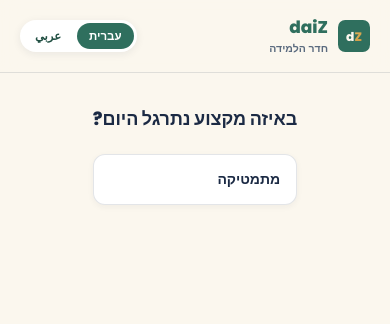
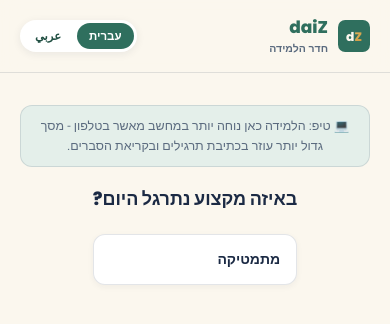
Before and after one commit to ammar1911/zivo-whasapp, a website: page site/chat.html in a window 390 px wide. Both pictures are taken after a click on the button "עברית". Drawn offline with Linux system fonts and the light colour scheme; no server answers.

Commit message:
Add files via upload

```diff
--- a/site/chat.html
+++ b/site/chat.html
@@ -51,9 +51,21 @@
 
   .picker-wrap{ flex:1; overflow-y:auto; padding:32px 20px; display:flex; flex-direction:column; align-items:center; }
   .picker-title{ font-family:'Poppins','Heebo',sans-serif; font-weight:800; font-size:18px; margin-bottom:20px; text-align:center; }
-  .grade-grid{ display:flex; gap:12px; }
+  .device-note{
+    display:none; background:var(--teal-tint,#E4EFEA); border:1px solid var(--line,#e2e2e2);
+    border-radius:12px; padding:10px 16px; font-size:12.5px; color:var(--muted,#667);
+    max-width:420px; margin:0 auto 18px; line-height:1.6; text-align:center;
+  }
+  @media (max-width: 640px){
+    .device-note{ display:block; }
+  }
+  .grade-grid{ display:flex; flex-wrap:wrap; gap:12px; justify-content:center; }
   .grade-btn{ background:#fff; border:1px solid var(--line); border-radius:14px; padding:20px 30px; font-family:'IBM Plex Mono',monospace; font-weight:700; font-size:22px; color:var(--ink); cursor:pointer; box-shadow:0 2px 8px rgba(30,42,68,0.06); }
   .grade-btn:hover{ border-color:var(--teal); }
+  @media (max-width: 640px){
+    .grade-grid{ flex-direction:column; align-items:stretch; }
+    .grade-btn{ width:100%; padding:16px 20px; font-size:19px; }
+  }
   .topic-list{ display:flex; flex-direction:column; gap:10px; width:100%; max-width:460px; }
   .topic-btn{ background:#fff; border:1px solid var(--line); border-radius:12px; padding:14px 16px; text-align:start; cursor:pointer; box-shadow:0 2px 6px rgba(30,42,68,0.05); font-family:inherit; }
   .topic-btn:hover{ border-color:var(--teal); }
@@ -132,6 +144,7 @@
 </div>
 
 <div class="picker-wrap" id="pickerWrap">
+  <div class="device-note" id="deviceNote">💻 טיפ: הלמידה כאן נוחה יותר במחשב מאשר בטלפון - מסך גדול יותר עוזר בכתיבת תרגילים ובקריאת הסברים.</div>
   <div id="subjectStep">
     <div class="picker-title" id="pickSubjectTitle">באיזה מקצוע נתרגל היום?</div>
     <div class="topic-list" id="subjectList" style="max-width:420px; margin:0 auto;"></div>
@@ -176,8 +189,8 @@
   const API_BASE = 'https://zivo-whatsapp.onrender.com';
 
   const STR = {
-    he: { pickGrade:'באיזו כיתה אתה/את?', pickTopic:'באיזה נושא נתרגל היום?', back:'← חזרה', changeTopic:'החלף נושא', placeholder:'כתוב/י כאן...', imgReady:'התמונה תישלח עם ההודעה הבאה', pickSubject:'באיזה מקצוע נתרגל היום?', soon:'בקרוב', loading:'מתחברים לשרת... זה יכול לקחת עד חצי דקה בפעם הראשונה' },
-    ar: { pickGrade:'في أي صف أنت؟', pickTopic:'في أي موضوع نتدرّب اليوم؟', back:'← رجوع', changeTopic:'تغيير الموضوع', placeholder:'اكتب هنا...', imgReady:'سيتم إرسال الصورة مع الرسالة التالية', pickSubject:'في أي مادة نتدرّب اليوم؟', soon:'قريباً', loading:'جارٍ الاتصال بالخادم... قد يستغرق حتى نصف دقيقة أول مرة' }
+    he: { pickGrade:'באיזו כיתה אתה/את?', pickTopic:'באיזה נושא נתרגל היום?', back:'← חזרה', changeTopic:'החלף נושא', placeholder:'כתוב/י כאן...', imgReady:'התמונה תישלח עם ההודעה הבאה', pickSubject:'באיזה מקצוע נתרגל היום?', soon:'בקרוב', loading:'מתחברים לשרת... זה יכול לקחת עד חצי דקה בפעם הראשונה', deviceNote:'💻 טיפ: הלמידה כאן נוחה יותר במחשב מאשר בטלפון - מסך גדול יותר עוזר בכתיבת תרגילים ובקריאת הסברים.' },
+    ar: { pickGrade:'في أي صف أنت؟', pickTopic:'في أي موضوع نتدرّب اليوم؟', back:'← رجوع', changeTopic:'تغيير الموضوع', placeholder:'اكتب هنا...', imgReady:'سيتم إرسال الصورة مع الرسالة التالية', pickSubject:'في أي مادة نتدرّب اليوم؟', soon:'قريباً', loading:'جارٍ الاتصال بالخادم... قد يستغرق حتى نصف دقيقة أول مرة', deviceNote:'💻 نصيحة: التعلّم هنا أسهل على الحاسوب منه على الهاتف - الشاشة الأكبر تساعد في كتابة التمارين وقراءة الشروحات.' }
   };
   const GRADE_LABEL = {
     he: { 'ה':"ה'", 'ו':"ו'", 'ז':"ז'", 'ח':"ח'", 'ט':"ט'", 'י':"י'", 'יא':"יא'", 'יב':"יב'" },
@@ -265,6 +278,7 @@
     changeTopicBtn.textContent = STR[l].changeTopic;
     textInput.placeholder = STR[l].placeholder;
     document.getElementById('previewText').textContent = STR[l].imgReady;
+    document.getElementById('deviceNote').textContent = STR[l].deviceNote;
     loadSubjects();
     if(grade) renderGrades(lastGrades);
     if(grade) selectGrade(grade, true);
```
